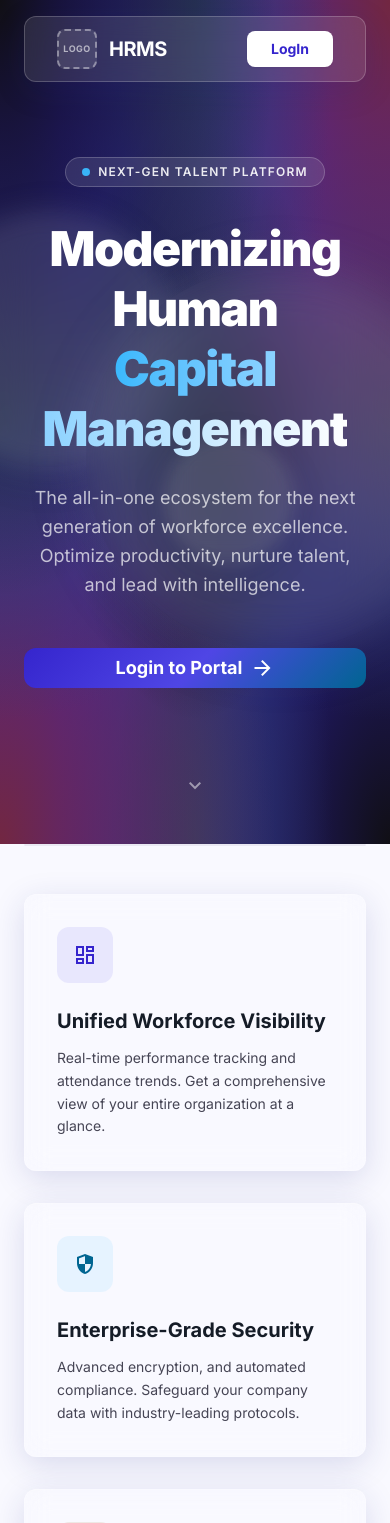
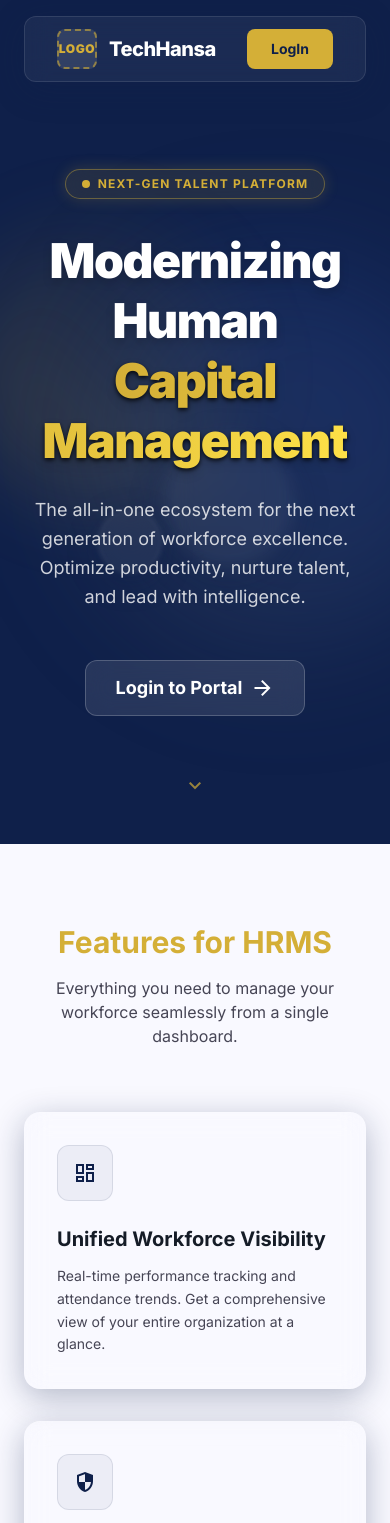
Before and after one commit to Arpitpandey-26/HRMS, a React (Vite) app in the folder HRMS/: page / in a window 390 px wide. Shown: the top 1523 px of the page. Built offline with nearby package versions, Linux system fonts and the light colour scheme; the HTML template or start-up script is replaced by a standard one.

Commit message:
Theme changed

```diff
--- a/HRMS/src/Pages/Landingpage.jsx
+++ b/HRMS/src/Pages/Landingpage.jsx
@@ -1,5 +1,5 @@
+import React, { useState, useEffect } from 'react';
 import { Link } from 'react-router-dom';
-import React, { useState, useEffect } from 'react';
 
 export default function LandingPage() {
   const [isScrolled, setIsScrolled] = useState(false);
@@ -18,41 +18,32 @@ export default function LandingPage() {
   }, []);
 
   return (
-    <div className="bg-surface text-on-background antialiased overflow-x-hidden min-h-screen">
+    <div className="bg-surface text-on-background antialiased overflow-x-hidden min-h-screen font-sans">
 
       {/* Fixed Header */}
       <header className={`fixed top-0 left-0 w-full z-50 transition-all duration-300 ${isScrolled ? 'py-2' : 'py-4'}`}>
         <div className="max-w-7xl mx-auto px-6">
           <div className={`glass-card rounded-xl px-8 py-3 flex items-center justify-between border-opacity-30 transition-all duration-300 ${
-      isScrolled ? 'bg-white/80 text-on-background' : 'bg-white/10 text-white'
+            isScrolled ? 'bg-white/90 text-on-background shadow-lg backdrop-blur-xl border-white/50' : 'bg-white/10 text-white backdrop-blur-md'
           }`}>
 
             {/* --- LOGO SECTION --- */}
             <div className="flex items-center gap-3">
-
-        {/* LOGO PLACEHOLDER BOX */}
-        <div className="w-10 h-10 rounded-lg border-2 border-dashed border-white/40 bg-white/10 flex items-center justify-center overflow-hidden">
-
-          {/* have to uncomment after logo will ready */}
+              <div className={`w-10 h-10 rounded-lg border-2 border-dashed flex items-center justify-center overflow-hidden transition-colors ${isScrolled ? 'border-primary/40 bg-primary/5' : 'border-secondary/60 bg-white/10'}`}>
                 {/* <img src="/assets/your-logo.png" alt="Company Logo" className="w-full h-full object-contain" /> */}
-
-          {/* Dummy text */}
-          <span className="text-[9px] font-bold text-white/60 tracking-wider">LOGO</span>
+                <span className={`text-[12px] font-black tracking-wider ${isScrolled ? 'text-primary' : 'text-secondary'}`}>
+                  LOGO
+                </span>
+              </div>
+              <span className={`text-xl font-extrabold tracking-tight transition-colors duration-300 ${isScrolled ? 'text-primary' : 'text-white'}`}>
+                TechHansa
+              </span>
             </div>
 
-        <span className={`text-xl font-bold tracking-tight transition-colors duration-300 ${isScrolled ? 'text-on-background' : 'text-white'}`}>
-          HRMS
-        </span>
-      </div>
-      {/* -------------------------------- */}
-
-      <nav className="hidden md:flex items-center gap-8">
-        {/* Optional Navigation Links go here */}
-      </nav>
+            <nav className="hidden md:flex items-center gap-8"></nav>
 
             <div className="flex items-center gap-4">
-       {/* Header wala link */}
-<Link to="/login" className="px-6 py-2 bg-white text-primary font-bold text-sm rounded-lg hover:bg-surface-container-low transition-all shadow-xs cursor-pointer">
+              <Link to="/login" className="px-6 py-2.5 bg-secondary text-primary font-bold text-sm rounded-lg hover:bg-white hover:text-secondary hover:shadow-[0_0_15px_rgba(212,175,55,0.4)] transition-all duration-300 cursor-pointer">
                 LogIn
               </Link>
             </div>
@@ -61,35 +52,48 @@ export default function LandingPage() {
       </header>
 
       {/* Hero Section */}
-<section className="relative h-screen w-full flex flex-col items-center justify-center overflow-hidden mesh-bg">
-  {/* Decorative Floating Shapes */}
-  <div className="absolute top-1/4 -left-20 w-64 h-64 glass-card rounded-full floating blur-md" style={{ animationDelay: '0s' }}></div>
-  <div className="absolute bottom-1/4 -right-20 w-96 h-96 glass-card rounded-full floating blur-xl" style={{ animationDelay: '2s' }}></div>
-  <div className="absolute top-1/2 right-1/4 w-32 h-32 glass-card rounded-full floating blur-sm" style={{ animationDelay: '4s' }}></div>
+      <section className="relative h-screen w-full flex flex-col items-center justify-center overflow-hidden bg-[#0F204A]">
 
-  {/* Content */}
-  <div className="relative z-10 max-w-4xl mx-auto px-6 text-center">
-    <div className="inline-flex items-center gap-2 px-4 py-1.5 rounded-full bg-white/10 border border-white/20 text-white/90 text-xs font-semibold uppercase tracking-widest mb-8 backdrop-blur-md">
-      <span className="w-2 h-2 rounded-full bg-secondary-container animate-pulse"></span>
+        {/* Dynamic Mesh Background Gradients */}
+        <div className="absolute inset-0 opacity-60">
+           <div className="absolute top-0 left-0 w-full h-full bg-[radial-gradient(ellipse_at_top_left,_var(--tw-gradient-stops))] from-[#1E3A8A]/40 via-transparent to-transparent"></div>
+           <div className="absolute bottom-0 right-0 w-full h-full bg-[radial-gradient(ellipse_at_bottom_right,_var(--tw-gradient-stops))] from-[#D4AF37]/10 via-transparent to-transparent"></div>
+        </div>
+
+        {/* Enhanced Decorative Floating Glass Shapes */}
+        <div className="absolute top-1/4 -left-10 w-72 h-72 bg-gradient-to-tr from-[#D4AF37]/20 to-transparent rounded-full floating blur-2xl" style={{ animationDelay: '1s' }}></div>
+
+        <div className="absolute bottom-1/4 -right-20 w-96 h-96 bg-gradient-to-bl from-[#1E3A8A]/50 to-[#D4AF37]/10 rounded-full floating blur-3xl" style={{ animationDelay: '2s' }}></div>
+
+        <div className="absolute top-1/2 right-1/4 w-32 h-32 glass-card border border-[#D4AF37]/30 bg-white/5 rounded-full floating blur-sm shadow-[0_0_30px_rgba(212,175,55,0.15)]" style={{ animationDelay: '4s' }}></div>
+
+        <div className="absolute bottom-1/3 left-1/4 w-16 h-16 glass-card border border-white/20 bg-white/10 rounded-full floating blur-[2px]" style={{ animationDelay: '1.5s' }}></div>
+
+        {/* Main Content */}
+        <div className="relative z-10 max-w-4xl mx-auto px-6 text-center mt-10">
+
+          {/* Golden Badge */}
+          <div className="inline-flex items-center gap-2 px-4 py-1.5 rounded-full bg-[#D4AF37]/10 border border-[#D4AF37]/40 text-[#D4AF37] text-xs font-bold uppercase tracking-widest mb-8 backdrop-blur-md shadow-[0_0_15px_rgba(212,175,55,0.2)]">
+            <span className="w-2 h-2 rounded-full bg-[#D4AF37] animate-pulse"></span>
             Next-Gen Talent Platform
           </div>
 
-    <h1 className="text-white text-5xl md:text-7xl font-black leading-tight tracking-[-0.03em] mb-6">
+          <h1 className="text-white text-5xl md:text-6xl font-black leading-tight tracking-[-0.03em] mb-6 drop-shadow-lg">
             Modernizing Human <br />
-      <span className="text-transparent bg-clip-text bg-gradient-to-r from-secondary-container to-white">
+            <span className="text-transparent bg-clip-text bg-gradient-to-r from-[#D4AF37] to-[#FDE047] drop-shadow-[0_2px_2px_rgba(0,0,0,0.8)]">
               Capital Management
             </span>
           </h1>
 
-    <p className="text-white/70 text-lg md:text-xl font-normal leading-relaxed mb-12 max-w-2xl mx-auto">
+          <p className="text-white/80 text-lg md:text-base font-normal leading-relaxed mb-12 max-w-2xl mx-auto">
             The all-in-one ecosystem for the next generation of workforce excellence. Optimize productivity, nurture talent, and lead with intelligence.
           </p>
 
-   {/* Hero section link */}
-<Link to="/login" className="group relative flex min-w-[220px] h-10 items-center justify-center overflow-hidden rounded-xl premium-gradient text-white text-lg font-bold glow-effect transition-all duration-300 cursor-pointer">
+          {/* Enhanced Golden Hover Button */}
+          <Link to="/login" className="group relative flex min-w-[220px] h-14 w-fit mx-auto items-center justify-center overflow-hidden rounded-xl bg-white/10 text-white text-lg font-bold border border-white/20 hover:border-[#D4AF37] hover:bg-[#D4AF37] hover:text-[#0F204A] hover:shadow-[0_0_30px_rgba(212,175,55,0.6)] backdrop-blur-md transition-all duration-300 cursor-pointer">
             <span className="relative z-10 flex items-center gap-2">
               Login to Portal
-    <span className="material-symbols-outlined transition-transform group-hover:translate-x-1">
+              <span className="material-symbols-outlined transition-transform duration-300 group-hover:translate-x-1">
                 arrow_forward
               </span>
             </span>
@@ -98,46 +102,47 @@ export default function LandingPage() {
 
         {/* Scroll Indicator */}
         <div className="absolute bottom-10 left-1/2 -translate-x-1/2 flex flex-col items-center gap-2 text-white/50 animate-bounce">
-    <span className="material-symbols-outlined">expand_more</span>
+          <span className="material-symbols-outlined text-[#D4AF37]/70">expand_more</span>
         </div>
       </section>
 
       {/* Dashboard Preview Section */}
-      <section className="relative bg-surface py-0 -mt-0 z-20">
+      <section className="relative bg-surface py-20 z-20">
         <div className="max-w-7xl mx-auto px-6">
-          <div className="relative w-full rounded-xl overflow-hidden border border-outline-variant/30 shadow-2xl">
-            <div className="absolute inset-0 dashboard-preview-gradient pointer-events-none"></div>
+          <div className="text-center mb-16">
+             <h2 className="text-3xl md:text-5xl font-bold text-[#D4AF37] mb-4">Features for HRMS</h2>
+             <p className="text-on-surface-variant max-w-2xl mx-auto">Everything you need to manage your workforce seamlessly from a single dashboard.</p>
           </div>
 
-          <div className="grid grid-cols-1 md:grid-cols-3 gap-8 mt-12">
+          <div className="grid grid-cols-1 md:grid-cols-3 gap-8">
             {/* Feature Card 1 */}
-            <div className="glass-card bg-white p-8 rounded-xl border border-outline-variant/20 hover:-translate-y-2 transition-transform duration-300">
-              <div className="w-14 h-14 rounded-xl bg-primary-container/10 flex items-center justify-center text-primary mb-6">
+            <div className="glass-card bg-white p-8 rounded-2xl border border-outline-variant/30 hover:-translate-y-2 hover:border-[#D4AF37]/50 hover:shadow-2xl transition-all duration-300 group">
+              <div className="w-14 h-14 rounded-xl bg-[#0F204A]/5 flex items-center justify-center text-[#0F204A] mb-6 border border-[#0F204A]/10 group-hover:bg-[#D4AF37]/10 group-hover:text-[#D4AF37] group-hover:border-[#D4AF37]/30 transition-colors">
                 <span className="material-symbols-outlined text-3xl">dashboard</span>
               </div>
-              <h3 className="text-xl font-bold text-on-background mb-3">Unified Workforce Visibility</h3>
+              <h3 className="text-xl font-bold text-on-background mb-3 group-hover:text-[#0F204A] transition-colors">Unified Workforce Visibility</h3>
               <p className="text-on-surface-variant text-sm leading-relaxed">
                 Real-time performance tracking and attendance trends. Get a comprehensive view of your entire organization at a glance.
               </p>
             </div>
 
             {/* Feature Card 2 */}
-            <div className="glass-card bg-white p-8 rounded-xl border border-outline-variant/20 hover:-translate-y-2 transition-transform duration-300">
-              <div className="w-14 h-14 rounded-xl bg-secondary-container/10 flex items-center justify-center text-secondary mb-6">
+            <div className="glass-card bg-white p-8 rounded-2xl border border-outline-variant/30 hover:-translate-y-2 hover:border-[#D4AF37]/50 hover:shadow-2xl transition-all duration-300 group">
+              <div className="w-14 h-14 rounded-xl bg-[#0F204A]/5 flex items-center justify-center text-[#0F204A] mb-6 border border-[#0F204A]/10 group-hover:bg-[#D4AF37]/10 group-hover:text-[#D4AF37] group-hover:border-[#D4AF37]/30 transition-colors">
                 <span className="material-symbols-outlined text-3xl">security</span>
               </div>
-              <h3 className="text-xl font-bold text-on-background mb-3">Enterprise-Grade Security</h3>
+              <h3 className="text-xl font-bold text-on-background mb-3 group-hover:text-[#0F204A] transition-colors">Enterprise-Grade Security</h3>
               <p className="text-on-surface-variant text-sm leading-relaxed">
                 Advanced encryption, and automated compliance. Safeguard your company data with industry-leading protocols.
               </p>
             </div>
 
             {/* Feature Card 3 */}
-            <div className="glass-card bg-white p-8 rounded-xl border border-outline-variant/20 hover:-translate-y-2 transition-transform duration-300">
-              <div className="w-14 h-14 rounded-xl bg-tertiary-container/10 flex items-center justify-center text-tertiary mb-6">
+            <div className="glass-card bg-white p-8 rounded-2xl border border-outline-variant/30 hover:-translate-y-2 hover:border-[#D4AF37]/50 hover:shadow-2xl transition-all duration-300 group">
+              <div className="w-14 h-14 rounded-xl bg-[#0F204A]/5 flex items-center justify-center text-[#0F204A] mb-6 border border-[#0F204A]/10 group-hover:bg-[#D4AF37]/10 group-hover:text-[#D4AF37] group-hover:border-[#D4AF37]/30 transition-colors">
                 <span className="material-symbols-outlined text-3xl">hub</span>
               </div>
-              <h3 className="text-xl font-bold text-on-background mb-3">Strategic Workforce Planning</h3>
+              <h3 className="text-xl font-bold text-on-background mb-3 group-hover:text-[#0F204A] transition-colors">Strategic Workforce Planning</h3>
               <p className="text-on-surface-variant text-sm leading-relaxed">
                 Empower your leadership with real-time data to optimize team structures, predict future hiring needs, and align talent with organizational goals.
               </p>
@@ -146,56 +151,46 @@ export default function LandingPage() {
         </div>
       </section>
 
-
-     {/* Footer */}
-      <footer className="bg-on-background text-white pt-20 mt-10 pb-10">
-        <div className="max-w-7xl mx-auto px-6 grid grid-cols-2 md:grid-cols-4 lg:grid-cols-6 gap-10 mb-20">
+      {/* Dark/Grey Footer with Golden Hovers */}
+      <footer className="bg-[#0B1121] text-white pt-20 pb-10 border-t-4 border-[#D4AF37]">
+        <div className="max-w-7xl mx-auto px-6 grid grid-cols-2 md:grid-cols-4 lg:grid-cols-6 gap-10 mb-16">
           <div className="col-span-2">
-
-            {/* --- LOGO SECTION (FOOTER) --- */}
             <div className="flex items-center gap-3 mb-6">
-
-              {/* LOGO PLACEHOLDER BOX */}
-              <div className="w-10 h-10 rounded-lg border-2 border-dashed border-white/40 bg-white/10 flex items-center justify-center overflow-hidden">
-                {/* have to uncomment after the logo is ready */}
-                {/* <img src="/assets/your-logo.png" alt="Company Logo" className="w-full h-full object-contain" /> */}
-                <span className="text-[9px] font-bold text-white/60 tracking-wider">LOGO</span>
+              <div className="w-10 h-10 rounded-lg border-2 border-dashed border-[#D4AF37]/60 bg-white/5 flex items-center justify-center overflow-hidden">
+                <span className="text-[10px] font-extrabold text-[#D4AF37] tracking-wider">LOGO</span>
               </div>
-
-              <span className="text-2xl font-bold tracking-tight">HRMS</span>
+              <span className="text-2xl font-bold tracking-tight text-white">TechHansa <span className="text-[#D4AF37]">HRMS</span></span>
             </div>
-            {/* -------------------------------------- */}
-
-            <p className="text-white/50 max-w-xs text-sm leading-relaxed">
+            <p className="text-white/60 max-w-xs text-sm leading-relaxed">
               Pioneering the next era of HCM. We provide the tools leaders need to empower their teams and scale their impact globally.
             </p>
           </div>
 
-
           <div>
-            <h4 className="font-bold mb-6 text-sm">Support</h4>
-            {/* Note: changed 'class' to 'className' here */}
-            <ul className="space-y-4 text-white/60 text-sm">
-              <li><a className="hover:text-primary-container transition-colors" href="#">Help Center</a></li>
-              <li><a className="hover:text-primary-container transition-colors" href="#">Contact</a></li>
+            <h4 className="font-bold mb-6 text-sm text-white/90">Support</h4>
+            <ul className="space-y-4 text-white/50 text-sm">
+              <li><a className="hover:text-[#D4AF37] transition-colors duration-300" href="#">Help Center</a></li>
+              <li><a className="hover:text-[#D4AF37] transition-colors duration-300" href="#">Contact</a></li>
+              <li><a className="hover:text-[#D4AF37] transition-colors duration-300" href="#">Documentation</a></li>
             </ul>
           </div>
 
           <div>
-            <h4 className="font-bold mb-6 text-sm">Legal</h4>
-            <ul className="space-y-4 text-white/60 text-sm">
-              <li><a className="hover:text-primary-container transition-colors" href="#">Privacy</a></li>
-              <li><a className="hover:text-primary-container transition-colors" href="#">Terms</a></li>
-              <li><a className="hover:text-primary-container transition-colors" href="#">Security</a></li>
+            <h4 className="font-bold mb-6 text-sm text-white/90">Legal</h4>
+            <ul className="space-y-4 text-white/50 text-sm">
+              <li><a className="hover:text-[#D4AF37] transition-colors duration-300" href="#">Privacy Policy</a></li>
+              <li><a className="hover:text-[#D4AF37] transition-colors duration-300" href="#">Terms of Service</a></li>
+              <li><a className="hover:text-[#D4AF37] transition-colors duration-300" href="#">Security</a></li>
             </ul>
           </div>
         </div>
 
-        <div className="max-w-7xl mx-auto px-6 border-t border-white/10 pt-10 flex flex-col md:flex-row justify-between items-center gap-6 text-white/40 text-xs">
-          <p>© 2026 HRMS Systems. All rights reserved.</p>
+        <div className="max-w-7xl mx-auto px-6 border-t border-white/10 pt-8 flex flex-col md:flex-row justify-between items-center gap-6 text-white/40 text-xs">
+          <p>© 2026 TechHansa HRMS. All rights reserved.</p>
           <div className="flex gap-8">
-            <a className="hover:text-white transition-colors" href="#">LinkedIn</a>
-            <a className="hover:text-white transition-colors" href="#">Twitter</a>
+            <a className="hover:text-[#D4AF37] transition-colors duration-300" href="#">LinkedIn</a>
+            <a className="hover:text-[#D4AF37] transition-colors duration-300" href="#">Twitter</a>
+            <a className="hover:text-[#D4AF37] transition-colors duration-300" href="#">GitHub</a>
           </div>
         </div>
       </footer>
--- a/HRMS/src/index.css
+++ b/HRMS/src/index.css
@@ -3,108 +3,64 @@
 @theme {
   --font-sans: 'Inter', sans-serif;
 
-  /* Prototype Custom Palette Colors */
-  --color-primary: #3525cd;
-  --color-primary-container: #4f46e5;
-  --color-primary-fixed: #e2dfff;
-  --color-primary-fixed-dim: #c3c0ff;
-  --color-on-primary: #ffffff;
-  --color-on-primary-fixed: #0f0069;
-  --color-on-primary-fixed-variant: #3323cc;
-  --color-on-primary-container: #dad7ff;
+  /* --- TechHansa Brand Palette --- */
+  --color-primary: #0F204A;           /* Deep Blue */
+  --color-primary-container: #1E3A8A; /* Lighter Blue */
+  --color-secondary: #D4AF37;         /* Golden */
+  --color-secondary-container: #FBBF24; /* Amber */
+  --color-tertiary: #684000;          /* For Admin Login Card */
 
-  --color-secondary: #006591;
-  --color-secondary-container: #39b8fd;
-  --color-secondary-fixed: #c9e6ff;
-  --color-secondary-fixed-dim: #89ceff;
-  --color-on-secondary: #ffffff;
-  --color-on-secondary-fixed: #001e2f;
-  --color-on-secondary-fixed-variant: #004c6e;
-  --color-on-secondary-container: #004666;
-
-  --color-tertiary: #684000;
-  --color-tertiary-container: #885500;
-  --color-tertiary-fixed: #ffddb8;
-  --color-tertiary-fixed-dim: #ffb95f;
-  --color-on-tertiary: #ffffff;
-  --color-on-tertiary-fixed: #2a1700;
-  --color-on-tertiary-fixed-variant: #653e00;
-  --color-on-tertiary-container: #ffd4a4;
-
+  /* --- Universal Surface Colors (Mainly for Login & Feature Cards) --- */
   --color-background: #f9f9ff;
   --color-on-background: #151c27;
-
   --color-surface: #f9f9ff;
-  --color-surface-bright: #f9f9ff;
-  --color-surface-dim: #d3daea;
   --color-surface-variant: #dce2f3;
   --color-on-surface: #151c27;
   --color-on-surface-variant: #464555;
-  --color-inverse-surface: #2a313d;
-  --color-inverse-on-surface: #ebf1ff;
-  --color-inverse-primary: #c3c0ff;
-
-  --color-surface-container-lowest: #ffffff;
-  --color-surface-container-low: #f0f3ff;
-  --color-surface-container: #e7eefe;
-  --color-surface-container-high: #e2e8f8;
   --color-surface-container-highest: #dce2f3;
-
-  --color-outline: #777587;
   --color-outline-variant: #c7c4d8;
-
-  --color-error: #ba1a1a;
-  --color-error-container: #ffdad6;
-  --color-on-error: #ffffff;
-  --color-on-error-container: #93000a;
-
-  --color-surface-tint: #4d44e3;
 }
 
-/* Custom UI Utilities from Prototype */
-@utility glass-card {
-  background: rgba(255, 255, 255, 0.1);
-  backdrop-filter: blur(12px);
-  border: 1px solid rgba(255, 255, 255, 0.2);
-  box-shadow: 0 8px 32px 0 rgba(31, 38, 135, 0.15);
+/* =========================================
+   1. LANDING PAGE UTILITIES (Dark + Gold)
+   ========================================= */
+
+@utility mesh-bg {
+  background-color: #0F204A;
+  background-image:
+    radial-gradient(at 0% 0%, hsla(220, 60%, 15%, 1) 0, transparent 50%),
+    radial-gradient(at 50% 0%, hsla(210, 80%, 25%, 1) 0, transparent 50%),
+    radial-gradient(at 100% 0%, hsla(45, 80%, 45%, 0.15) 0, transparent 50%),
+    radial-gradient(at 0% 50%, hsla(210, 80%, 25%, 1) 0, transparent 50%);
 }
 
-@utility premium-gradient {
-  background: linear-gradient(135deg, #3525cd 0%, #4f46e5 50%, #006591 100%);
-}
-
-@utility mesh-bg {
-  background-color: #3525cd;
-  background-image:
-    radial-gradient(at 0% 0%, hsla(253,16%,7%,1) 0, transparent 50%),
-    radial-gradient(at 50% 0%, hsla(225,39%,30%,1) 0, transparent 50%),
-    radial-gradient(at 100% 0%, hsla(339,49%,30%,1) 0, transparent 50%),
-    radial-gradient(at 0% 50%, hsla(225,39%,30%,1) 0, transparent 50%),
-    radial-gradient(at 50% 50%, hsla(253,16%,7%,1) 0, transparent 50%),
-    radial-gradient(at 100% 50%, hsla(225,39%,30%,1) 0, transparent 50%),
-    radial-gradient(at 0% 100%, hsla(339,49%,30%,1) 0, transparent 50%),
-    radial-gradient(at 50% 100%, hsla(225,39%,30%,1) 0, transparent 50%),
-    radial-gradient(at 100% 100%, hsla(253,16%,7%,1) 0, transparent 50%);
+@utility glass-card {
+  background: rgba(255, 255, 255, 0.05);
+  backdrop-filter: blur(12px);
+  border: 1px solid rgba(255, 255, 255, 0.1);
+  box-shadow: 0 8px 32px 0 rgba(15, 32, 74, 0.3);
 }
 
 @utility floating {
   animation: floating 6s ease-in-out infinite;
 }
 
-@utility glow-effect {
-  &:hover {
-    box-shadow: 0 0 25px rgba(79, 70, 229, 0.6);
-  }
-}
-
 @utility dashboard-preview-gradient {
   background: linear-gradient(180deg, rgba(249, 249, 255, 0) 0%, #f9f9ff 100%);
 }
 
-@keyframes floating {
-  0% { transform: translate(0, 0px); }
-  50% { transform: translate(0, 20px); }
-  100% { transform: translate(0, -0px); }
+
+/* =========================================
+   2. LOGIN PAGE UTILITIES (Light + Glassy)
+   ========================================= */
+
+@utility bg-mesh-login {
+  background-color: #f9f9ff;
+  background-image:
+    radial-gradient(at 0% 0%, hsla(245,100%,95%,1) 0, transparent 50%),
+    radial-gradient(at 100% 0%, hsla(230,100%,95%,1) 0, transparent 50%),
+    radial-gradient(at 100% 100%, hsla(240,100%,95%,1) 0, transparent 50%),
+    radial-gradient(at 0% 100%, hsla(220,100%,95%,1) 0, transparent 50%);
 }
 
 @utility glass-card-login {
@@ -119,10 +75,12 @@
   }
 }
 
-@utility bg-mesh-login {
-  background-color: #f9f9ff;
-  background-image: radial-gradient(at 0% 0%, hsla(245,100%,95%,1) 0, transparent 50%),
-                    radial-gradient(at 100% 0%, hsla(230,100%,95%,1) 0, transparent 50%),
-                    radial-gradient(at 100% 100%, hsla(240,100%,95%,1) 0, transparent 50%),
-                    radial-gradient(at 0% 100%, hsla(220,100%,95%,1) 0, transparent 50%);
+/* =========================================
+   3. GLOBAL KEYFRAMES
+   ========================================= */
+
+@keyframes floating {
+  0% { transform: translateY(0px); }
+  50% { transform: translateY(20px); }
+  100% { transform: translateY(0px); }
 }
```
Lines whose indentation alone changed are shown as unchanged.
